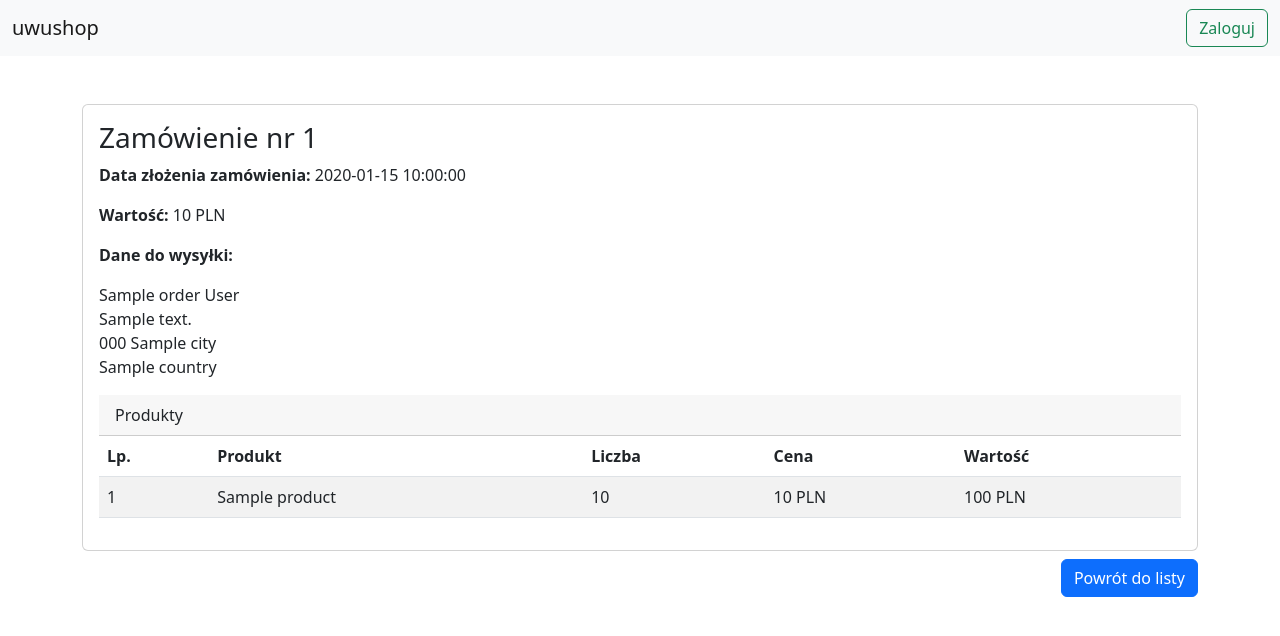
After one commit to nidomika/shop1, a PHP site: template views/order.php in a window 1280 px wide. The commit adds this page. Shown: the top 636 px of the page. Run offline with PHP 8.4, Linux system fonts and the light colour scheme; the template is opened without the code that fills it: most values are stand-ins (such as "Sample title", 1, 10 or a date in 2020); data that the repository does not hold is empty.

Commit message:
Add working orders view

```diff
--- a/layout/navbar.php
+++ b/layout/navbar.php
@@ -15,6 +15,7 @@
       <div class="d-grid gap-2 d-md-flex justify-content-md-end">
         <?php if ($GLOBALS["isAuth"]) {
             if ($GLOBALS["currentUser"]["is_admin"]) { ?>
+            <a class="btn btn-outline-success" href="/zamowienia">Zamówienia</a>
             <a class="btn btn-outline-success" href="/admin">Panel administratora</a>
          <?php } ?>
           <a class="btn btn-outline-success" href="/koszyk">Koszyk</a>
--- /dev/null
+++ b/views/order.php
@@ -0,0 +1,69 @@
+<!DOCTYPE html>
+<html lang="pl">
+<head></head>
+  <?php require "./layout/head.php"; ?>
+  <?php require "./layout/navbar.php"; ?>
+  <title>Zamówienia - <?php echo $GLOBALS["siteName"]; ?></title>
+</head>
+<body>
+  <div class="container mt-5">
+    <div class="card">
+      <div class="card-body">
+      <h3 class="card-title">Zamówienie nr <?php echo $order["order_no"]; ?></h3>
+      <p class="card-text"><strong>Data złożenia zamówienia: </strong><?php echo $order["date_ordered"]; ?></p>
+      <p class="card-text"><strong>Wartość: </strong><?php echo $order["total"]; ?> PLN</p>
+      <p class="card-text"><strong>Dane do wysyłki: </strong></p>
+      <ul class="list-unstyled">
+        <li class="card-text"><?php echo $order["name"] . " " . $order["last_name"]; ?></li>
+        <li class="card-text"><?php echo $order["address"]; ?></li>
+        <li class="card-text"><?php echo $order["zip_code"] . " " . $order["city"]; ?></li>
+        <li class="card-text"><?php echo $order["country"]; ?></li>
+      </ul>
+      <div class="card-header">Produkty</div>
+      <table class="table table-striped">
+          <thead>
+          <tr>
+            <th scope="col">Lp.</th>
+            <th scope="col">Produkt</th>
+            <th scope="col">Liczba</th>
+            <th scope="col">Cena</th>
+            <th scope="col">Wartość</th>
+          </tr>
+        </thead>
+        <tbody>
+          <?php
+          $i = 1;
+          foreach ($products as $product) { ?>
+            <tr>
+              <td>
+                <?php echo $i++; ?>
+              </td>
+              <td>
+                <?php echo $product["name"]; ?>
+              </td>
+              <td>
+                <?php echo $product["quantity"]; ?>
+              </td>
+              <td>
+                <?php echo $product["price"]; ?> PLN
+              </td>
+              <td>
+                <?php echo $product["quantity"] * $product["price"]; ?> PLN
+              </td>
+            </tr>
+            <?php }
+          ?>
+        </tbody>
+      </table>
+    </div>
+  </div>
+    <div class="d-flex gap-2 mt-2 justify-content-end">
+      <?php if (!$order["completed"]) { ?>
+        <form method="post" action="/zamowienia/<?php echo $order["order_no"]; ?>/zakoncz" >
+          <button class="btn btn-primary">Zakończ zamówienie</button>
+        </form>
+        <?php } ?>
+        <a class="btn btn-primary" href="/zamowienia">Powrót do listy</a>
+    </div>
+</body>
+</html>
```
Also changed, not shown: modules/orders/orders.controller.php (+20 -2 lines), modules/orders/orders.model.php (+22 -11 lines), modules/products/products.model.php (+10 -6 lines), views/orders.php (+8 -8 lines).
